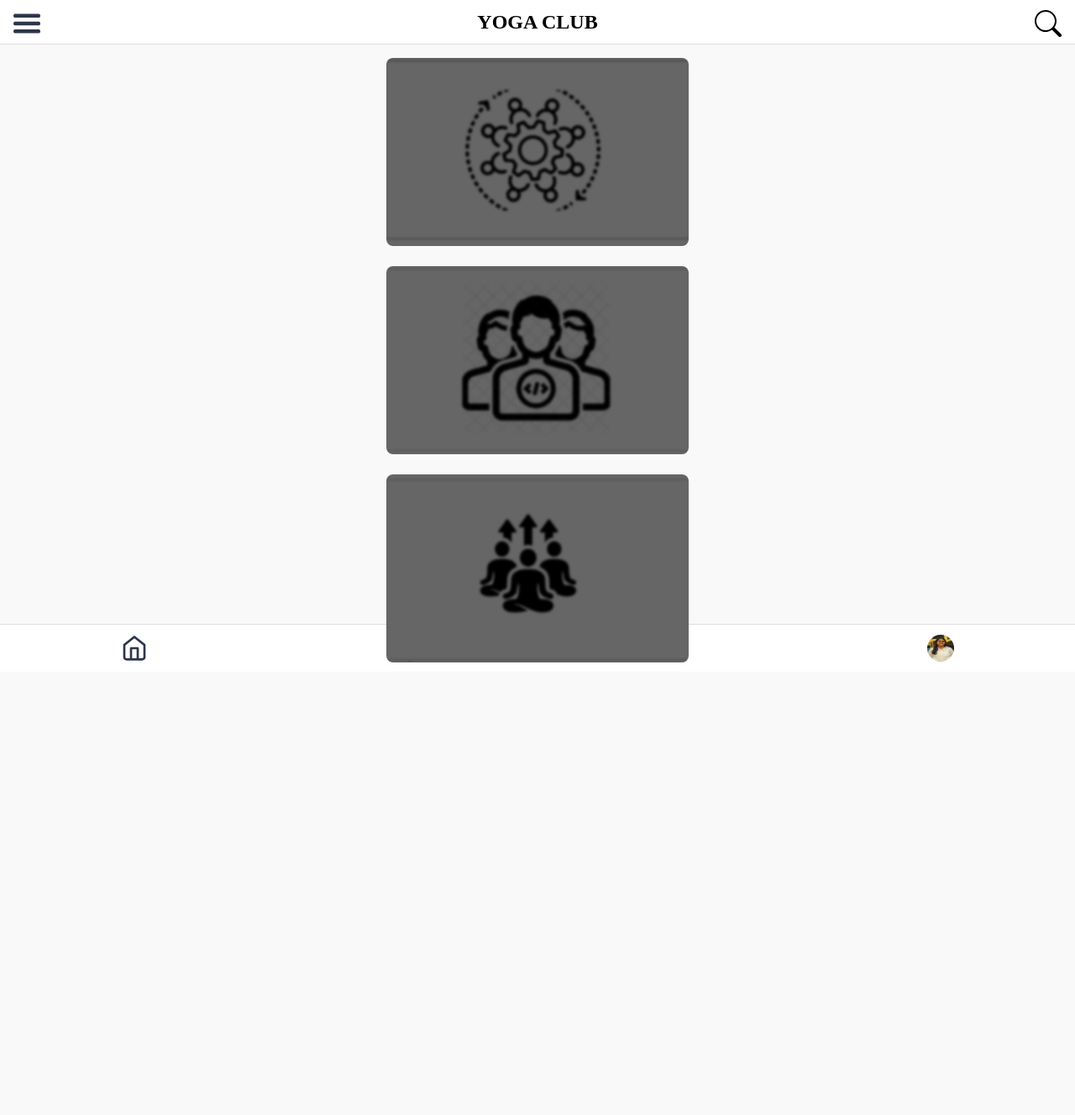
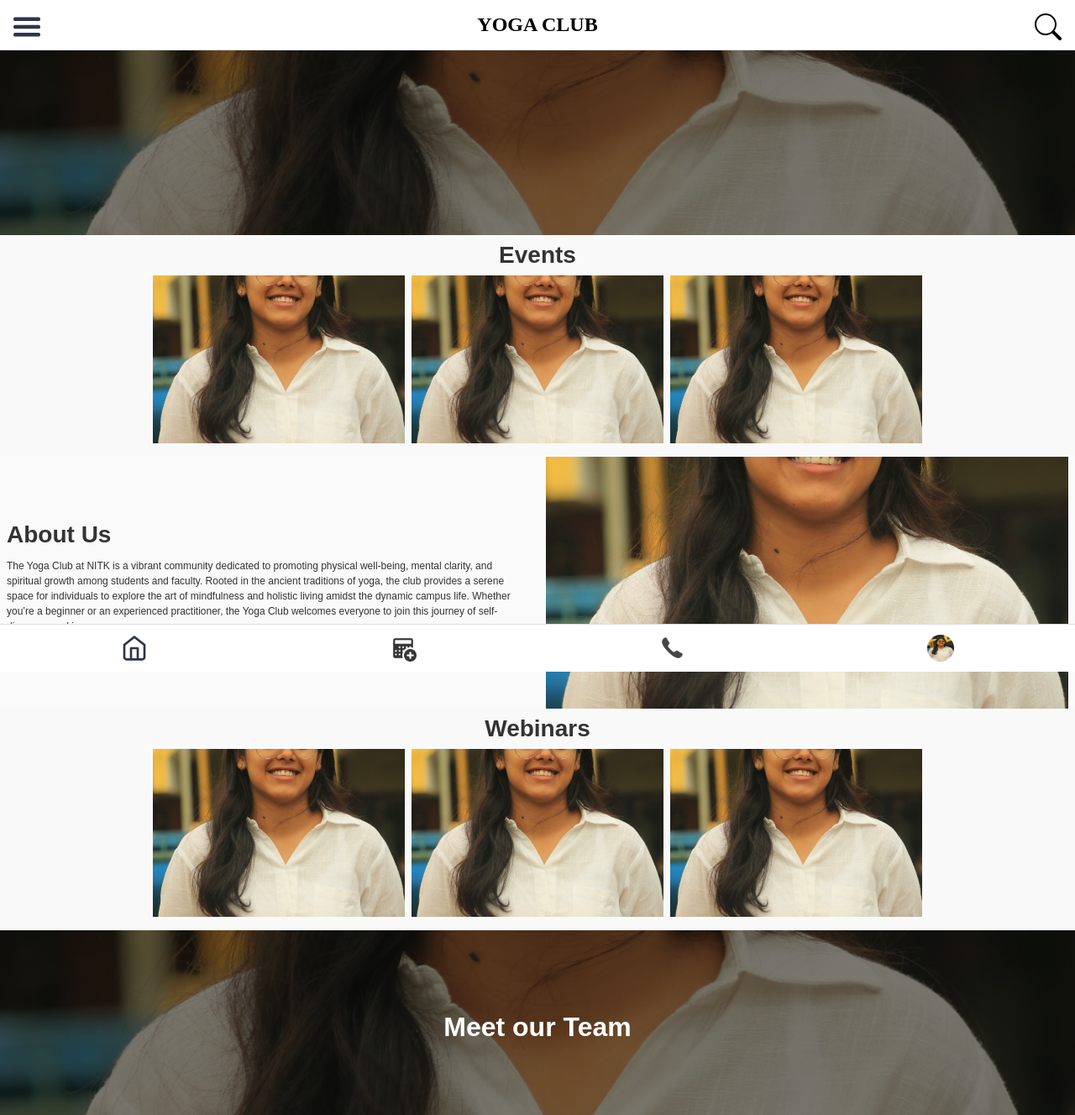
Before and after one commit to PrayagGP/yoga-website, a React (Create React App) app in the folder frontend/: page / in a window 1280 px wide. Shown: the whole page at 84% size. Before the commit the page ends 800 px from the top, so only its background shows below. Built offline with nearby package versions, Linux system fonts and the light colour scheme; a web font is replaced by a local one.

Commit message:
team front page

```diff
--- a/frontend/src/App.js
+++ b/frontend/src/App.js
@@ -10,7 +10,7 @@ function App() {
   return (
     <div>
       <Header />
-      <TeamcatogPage />
+      <Homepage />
       <Footer /> {/* Footer uses Link, so this works now */}
     </div>
   );
--- a/frontend/src/components/Header.css
+++ b/frontend/src/components/Header.css
@@ -22,7 +22,7 @@ body {
   justify-content: space-between;
   background-color: white;
   color: black;
-  padding: 8px 16px;
+  padding: 0px 16px;
   border-bottom: 1px solid #ddd;
 }
 
--- a/frontend/src/components/HomePage.css
+++ b/frontend/src/components/HomePage.css
@@ -6,10 +6,10 @@
     padding: 0;
   }
 
-  h1, h2, p {
+  /* h1, h2, p {
     margin: 0;
     padding: 0;
-  }
+  } */
 
   /* Hero Section */
   .hero {
@@ -43,51 +43,47 @@
 
   /* Events Section */
  .events {
-    display: flex;
-    justify-content: center;
-    gap: 20px;
-    margin: 40px 0;
+  padding: 0px 8px 8px 8px;
   text-align: center;
+  margin-bottom: 8px;
 }
 
-  .event-card {
+.events h1 {
+  font-size: 28px;
+  margin: 8px 0px 8px 0px;
+}
+
+.events-cards {
+  display: flex;
+  gap: 8px;
+  justify-content: center;
+}
+
+.events-card {
   flex: 1;
   max-width: 300px;
-    background: #f5f5f5;
-    border-radius: 8px;
-    overflow: hidden;
-    box-shadow: 0 4px 8px rgba(0, 0, 0, 0.2);
+  height: 200px;
+  background: #ddd;
 }
 
-  .event-image {
-    height: 200px;
-    background-size: cover;
-    background-position: center;
-  }
-
-  .ongoing-events {
+.events-1 {
   background: url("../assets/profile.png") center/cover no-repeat;
 }
 
-  .upcoming-events {
+.events-2 {
   background: url("../assets/profile.png") center/cover no-repeat;
 }
 
-  .past-events {
+.events-3 {
   background: url("../assets/profile.png") center/cover no-repeat;
 }
 
-  .event-card h2 {
-    padding: 15px 0px;
-    font-size: 12px;
-    background: #fff;
-  }
 
   /* About Us Section */
   .about-us {
     display: flex;
     gap: 20px;
-    padding: 40px;
+    padding: 0px 8px 0px 8px;
     align-items: center;
     background: #fafafa;
   }
@@ -97,8 +93,9 @@
   }
 
   .about-content h1 {
-    font-size: 16px;
+    font-size: 28px;
     margin-bottom: 4px;
+    margin: 0px;
   }
 
   .about-content p {
@@ -114,18 +111,19 @@
 
   /* Webinars Section */
   .webinars {
-    padding: 40px;
+    padding: 0px 8px 8px 8px;
     text-align: center;
+    margin-bottom: 8px;
   }
 
   .webinars h1 {
     font-size: 28px;
-    margin-bottom: 20px;
+    margin: 8px 0px 8px 0px;
   }
 
   .webinar-cards {
     display: flex;
-    gap: 20px;
+    gap: 8px;
     justify-content: center;
   }
 
@@ -134,7 +132,6 @@
     max-width: 300px;
     height: 200px;
     background: #ddd;
-    border-radius: 8px;
   }
 
   .webinar-1 {
--- a/frontend/src/components/homepage.js
+++ b/frontend/src/components/homepage.js
@@ -7,26 +7,21 @@ const Homepage = () => {
       {/* Hero Section */}
       <div className="hero">
         <div className="hero-overlay">
-          <h1>Yoga Club</h1>
-          <p>Explore mindfulness and holistic well-being</p>
+          {/* <h1>Yoga Club</h1> */}
+          {/* <p>Explore mindfulness and holistic well-being</p> */}
         </div>
       </div>
 
       {/* Event Categories */}
       <div className="events">
-        <div className="event-card">
-          <div className="event-image ongoing-events"></div>
-          <h2>Ongoing Events</h2>
-        </div>
-        <div className="event-card">
-          <div className="event-image upcoming-events"></div>
-          <h2>Upcoming Events</h2>
-        </div>
-        <div className="event-card">
-          <div className="event-image past-events"></div>
-          <h2>Past Events</h2>
+        <h1>Events</h1>
+        <div className="events-cards">
+          <div className="events-card events-1"></div>
+          <div className="events-card events-2"></div>
+          <div className="events-card events-3"></div>
         </div>
       </div>
+
 
       {/* About Us Section */}
       <div className="about-us">
@@ -55,12 +50,10 @@ const Homepage = () => {
           <div className="webinar-card webinar-3"></div>
         </div>
       </div>
-      <div className="webinars">
-        <h1>Webinars</h1>
-        <div className="webinar-cards">
-          <div className="webinar-card webinar-1"></div>
-          <div className="webinar-card webinar-2"></div>
-          <div className="webinar-card webinar-3"></div>
+      <div className="hero">
+        <div className="hero-overlay">
+          <h1>Meet our Team</h1>
+          {/* <p>Explore mindfulness and holistic well-being</p> */}
         </div>
       </div>
     </div>
```
Lines whose indentation alone changed are shown as unchanged.
